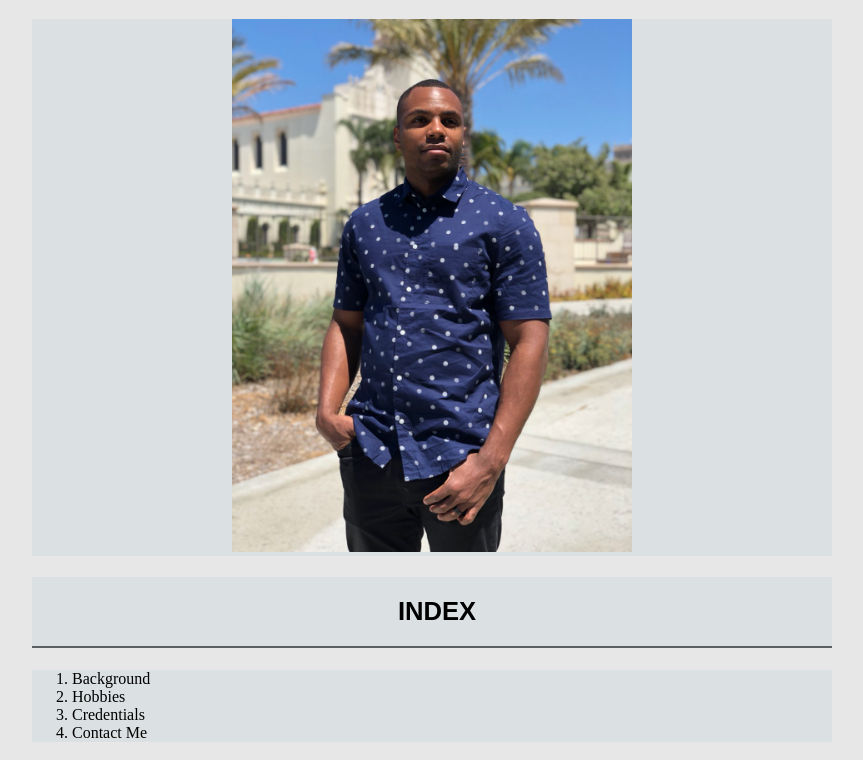
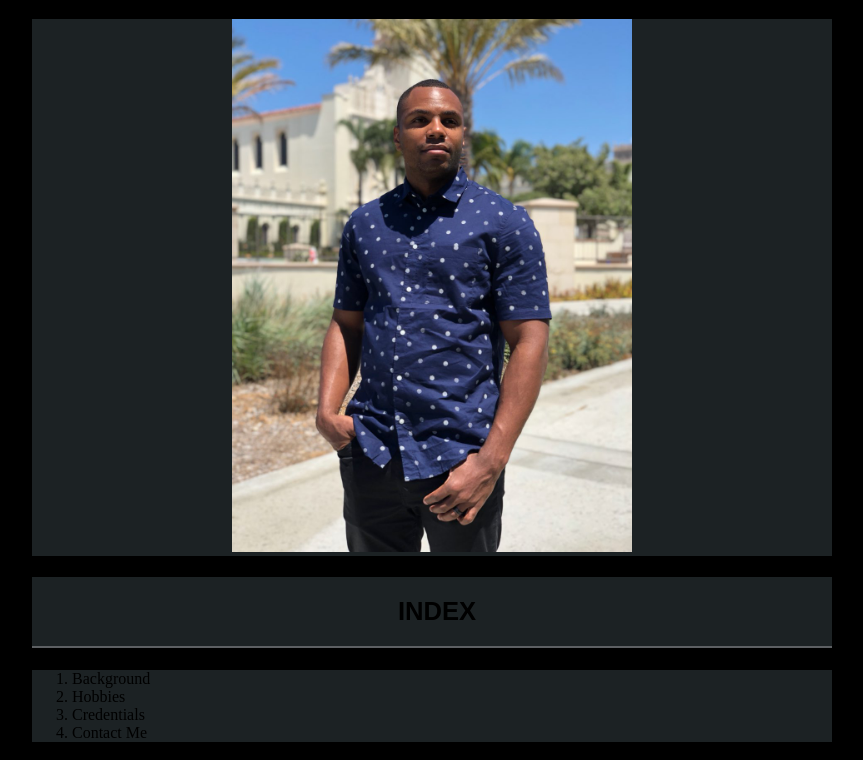
Before and after one commit to msimon96/msimon96.github.io, a plain HTML site: page index.html in a window 1280 px wide. Shown: the part 123-883 px from the top of the page, without its empty margins (208-1071 px from the left). Drawn offline with Linux system fonts and the light colour scheme.

Commit message:
Update styles.css

```diff
--- a/styles.css
+++ b/styles.css
@@ -1,5 +1,5 @@
 body {
-    background-color: #8382822f;
+    background-color: black;
     font-size: 16px;
     border-bottom: borderbox;
 }
```
